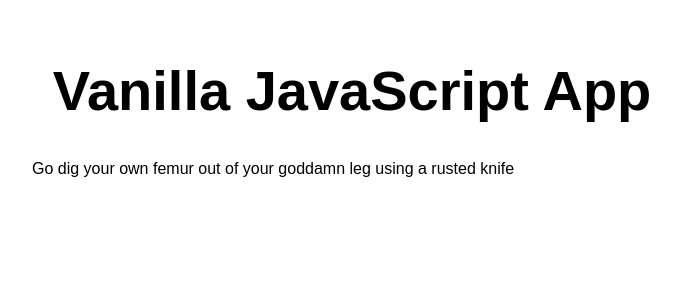
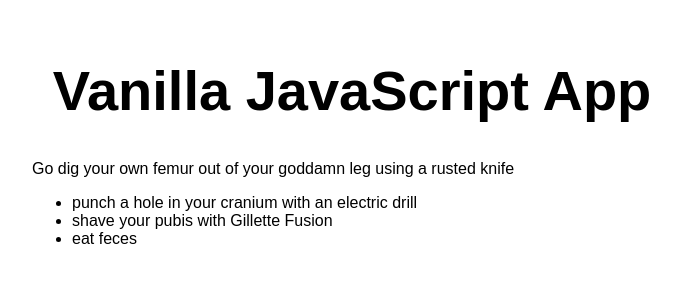
Before and after one commit to dnl0017/my-first-static-web-app, a website: page src/index.html in a window 1280 px wide. Shown: the whole page, without its empty margins (288-968 px from the left). Drawn offline with Linux system fonts and the light colour scheme.

Commit message:
fuck you

```diff
--- a/src/index.html
+++ b/src/index.html
@@ -13,6 +13,11 @@
   <main>
     <h1>Vanilla JavaScript App</h1>
     <p>Go dig your own femur out of your goddamn leg using a rusted knife</p>
+    <ul>
+      <li>punch a hole in your cranium with an electric drill</li>
+      <li>shave your pubis with Gillette Fusion</li>
+      <li>eat feces</li>
+    </ul>
   </main>
 </body>
 
```
